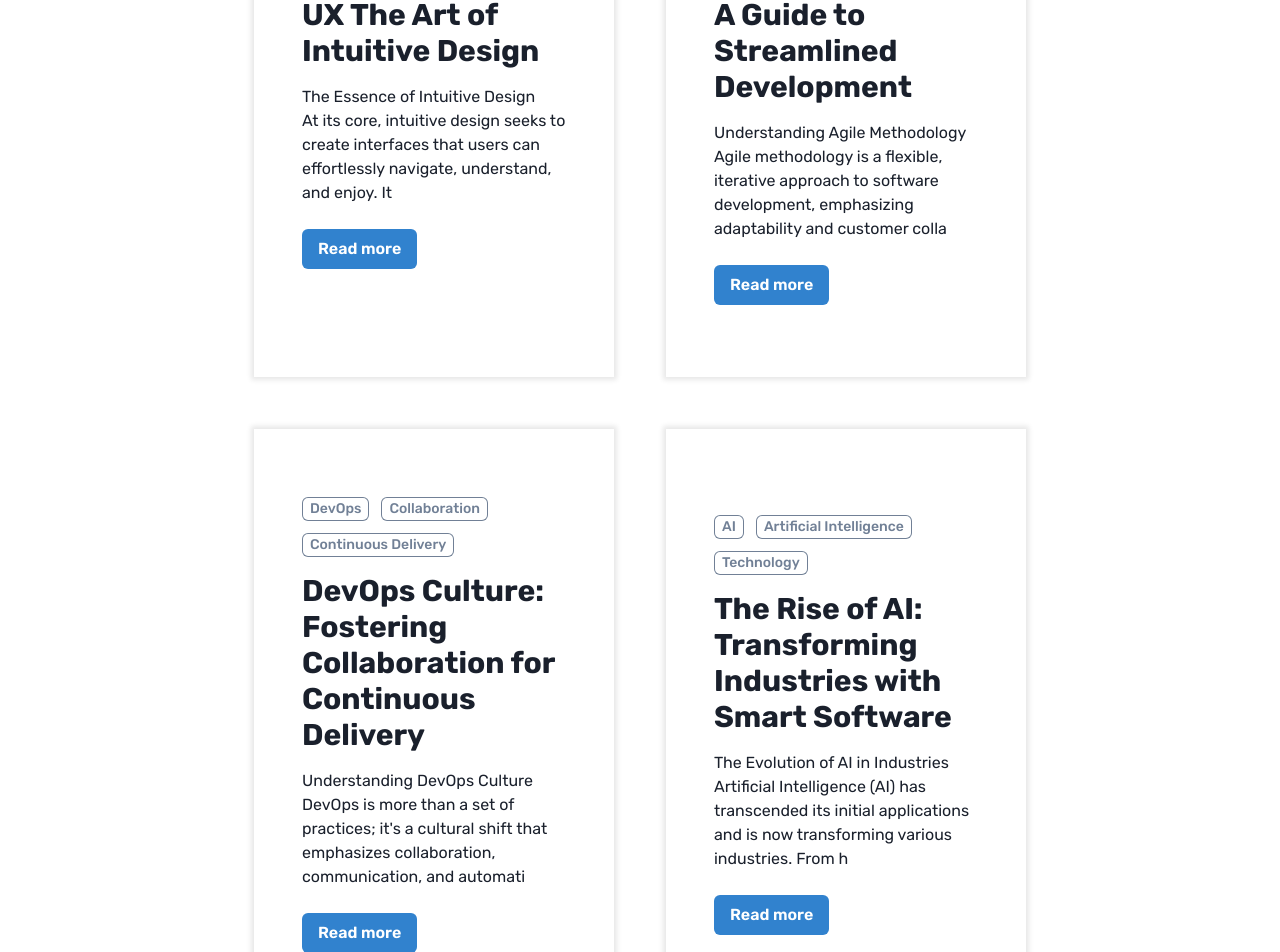
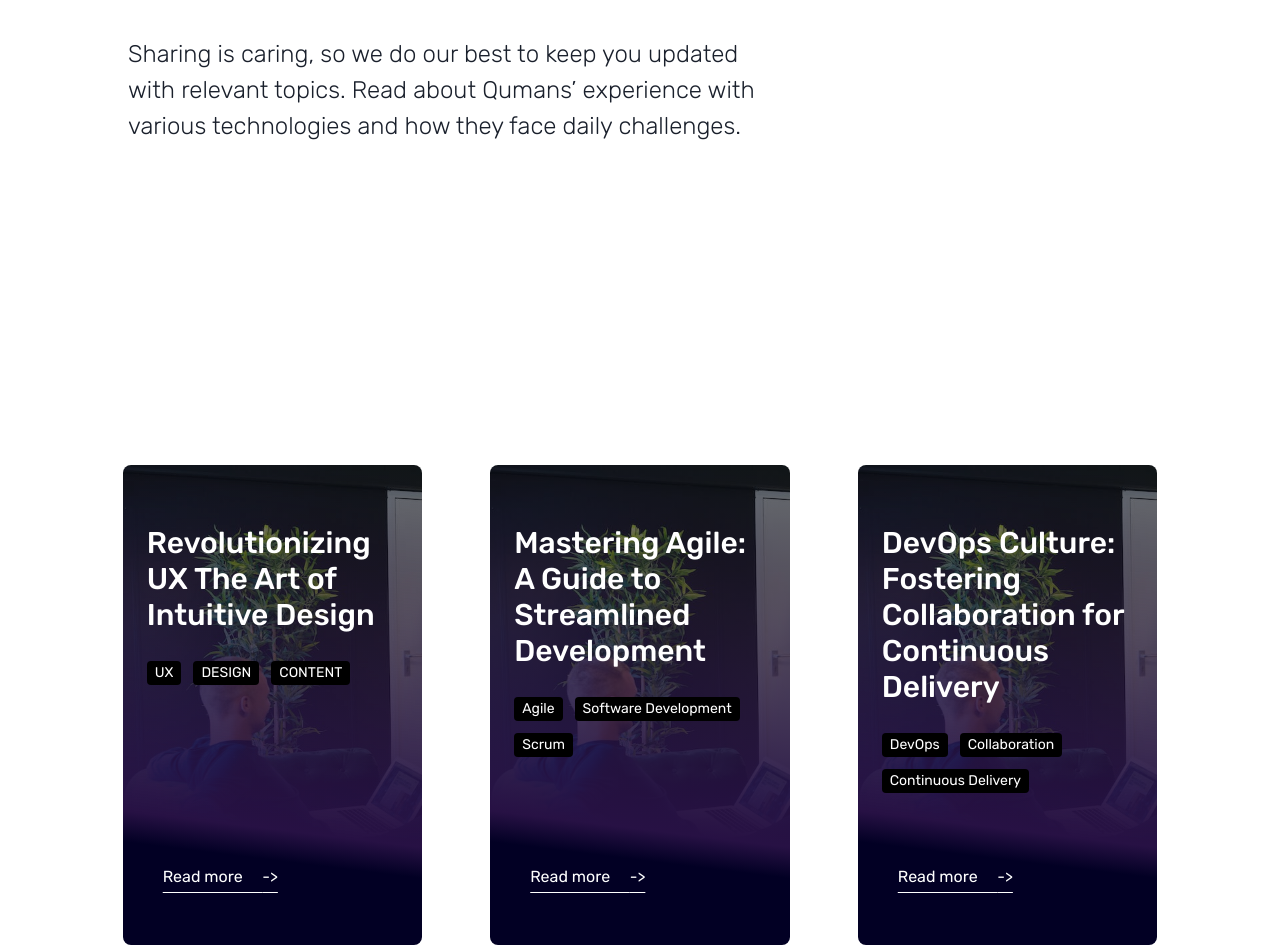
Before and after one commit to irfan-akhan/aqion, a Next.js app: page /blog-aqion-tech in a window 1280 px wide. Shown: the part 319-1271 px from the top of the page. Built offline with nearby package versions, Linux system fonts and the light colour scheme; a web font is replaced by a local one.

Commit message:
FIx: new blog card

```diff
--- /dev/null
+++ b/src/components/BlogCard.js
@@ -0,0 +1,90 @@
+import { Button, Flex, HStack, Heading, Tag } from "@chakra-ui/react";
+import React from "react";
+
+export default function BlogCard({
+	title,
+	bgImage = "/people.jpg",
+	tags,
+	width = "100%",
+	slug,
+}) {
+	return (
+		<Flex
+			p={{ base: 4, md: "6" }}
+			rounded={8}
+			m={{ base: 2, md: "6" }}
+			direction="column"
+			width={{ base: "90%", lg: width }}
+			bgImage={`linear-gradient(7deg, rgba(2,0,36,1) 20%, rgba(39,17,68,1) 26%, rgba(10,19,20,0.49343487394957986) 100%), url(${bgImage})`}
+			bgSize="cover"
+			color="#fff"
+			data-aos="fade-up"
+			data-aos-delay="20"
+			minH="60vh"
+			align="center"
+			justify="space-between"
+			_hover={{
+				transition: "all .4s linear",
+				bgImage: `linear-gradient(7deg, rgba(2,0,36,1) 0%, rgba(39,17,68,1) 0%, rgba(10,19,20,0.49343487394957986) 0%), url(${bgImage})`,
+			}}
+		>
+			<HStack
+				data-aos="fade-up"
+				data-aos-delay="20"
+				mt="5"
+				spacing="3"
+				wrap="wrap"
+			>
+				<Heading
+					my="4"
+					size="lg"
+					data-aos="fade-up"
+					data-aos-delay="40"
+					fontWeight={500}
+				>
+					{title}
+				</Heading>
+				{tags?.map((item) => (
+					<Tag
+						data-aos="fade-up"
+						data-aos-delay="40"
+						key={item}
+						color="#fff"
+						rounded={4}
+						bg="#000"
+						fontWeight={400}
+					>
+						{item}
+					</Tag>
+				))}
+			</HStack>
+
+			<Button
+				alignSelf="start"
+				my="6"
+				as="a"
+				href={`/blog-aqion-tech/${slug}`}
+				prefetch="true"
+				data-aos="fade-up"
+				data-aos-delay="20"
+				variant="ghost"
+				_hover={{
+					transition: "all .3s ease-in",
+					fontWeight: "500",
+					bg: "#000",
+					color: "#fff",
+					rounded: "0",
+					padding: 2,
+					textDecor: "none",
+				}}
+				textUnderlineOffset="10px"
+				color="#fff"
+				textDecor="underline"
+				size="md"
+				fontWeight="400"
+			>
+				Read more &nbsp; &nbsp; {`->`}
+			</Button>
+		</Flex>
+	);
+}
--- a/src/components/BlogListCard.js
+++ b/src/components/BlogListCard.js
@@ -4,7 +4,6 @@ import {
 	Center,
 	Heading,
 	HStack,
-	Image,
 	Tag,
 	Text,
 } from "@chakra-ui/react";
--- a/src/pages/blog-aqion-tech/index.js
+++ b/src/pages/blog-aqion-tech/index.js
@@ -1,11 +1,28 @@
-import { BlogListCard } from "@/components/BlogListCard";
 import Layout from "@/components/Layout";
-import { Flex } from "@chakra-ui/react";
+import { Box, Flex, Heading, Text } from "@chakra-ui/react";
 import React from "react";
 import blogPosts from "../../../lib/blog.json";
+import BlogCard from "@/components/BlogCard";
 export default function Blog() {
 	return (
 		<Layout>
+			<Flex
+				minHeight="70vh"
+				align="center"
+				justify="flex-start"
+				margin="auto"
+				width="80vw"
+			>
+				<Box width="50vw">
+					<Heading fontSize="xxx-large">AQION's Journel...</Heading>
+					<Text fontWeight="300" fontSize="x-large" mt="10">
+						{`Sharing is caring, so we do our best to keep you updated
+						with relevant topics. Read about Qumans’ experience with
+						various technologies and how they face daily challenges.`}
+					</Text>
+				</Box>
+				<Box></Box>
+			</Flex>
 			<Flex
 				direction={{ base: "column", md: "row" }}
 				justify="center"
@@ -18,7 +35,8 @@ export default function Blog() {
 				my="15vh"
 			>
 				{blogPosts?.map((post) => (
-					<BlogListCard
+					<BlogCard
+						width="26%"
 						key={post?.slug}
 						subHeading={post.content[0]}
 						tags={[post.tags[0], post.tags[1], post.tags[2]]}
```
Also changed, not shown: src/pages/blog-aqion-tech/[slug].js (+8 -7 lines).
